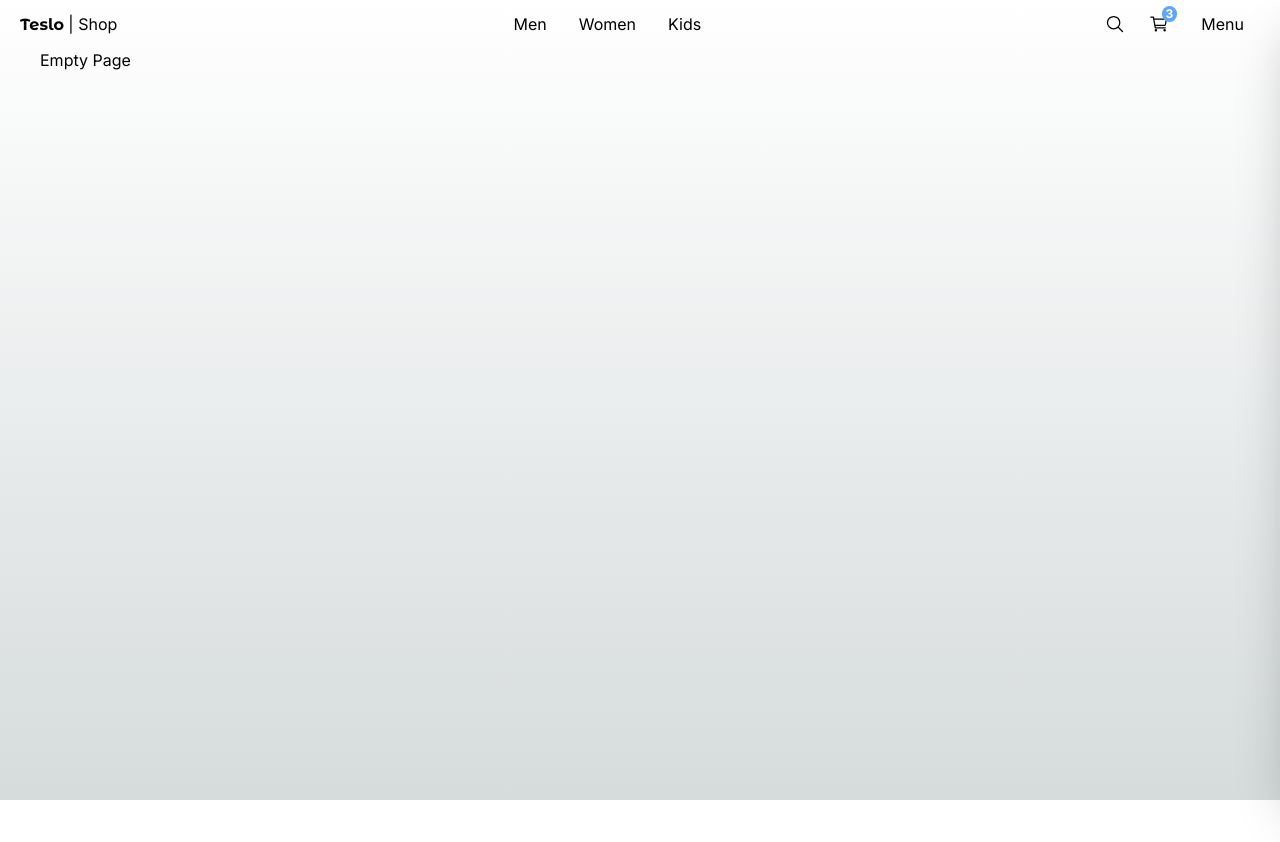
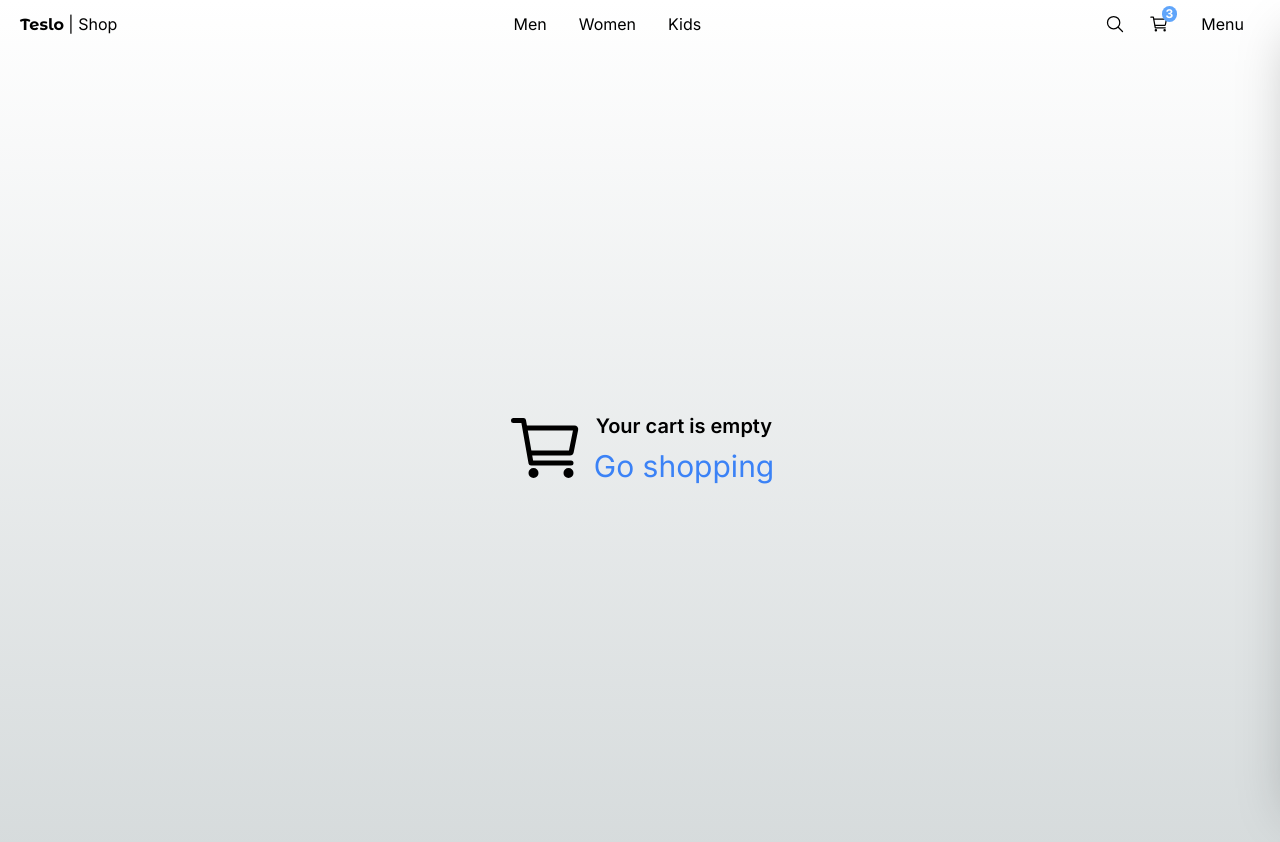
Before and after one commit to Carloslt5/next-course, a Next.js app in the folder 04-teslo-shop/: page /empty in a window 1280 px wide. Shown: the top 842 px of the page. Before the commit the page ends 800 px from the top, so only its background shows below. Built offline with nearby package versions, Linux system fonts and the light colour scheme.

Commit message:
🔨 task: display empty cart page

```diff
--- a/04-teslo-shop/src/app/(shop)/cart/page.tsx
+++ b/04-teslo-shop/src/app/(shop)/cart/page.tsx
@@ -3,10 +3,15 @@ import { Title } from "@/components/ui/Title";
 import { initialData } from "@/seed/seed";
 import Image from "next/image";
 import Link from "next/link";
+import { redirect } from "next/navigation";
 
 const productInCart = [initialData.products[0], initialData.products[1], initialData.products[2]];
 
 export default function CartPage() {
+  if (productInCart.length === 0) {
+    redirect("/empty");
+  }
+
   return (
     <div className="flex justify-center items-center mb-72 px-10 sm:px-1">
       <div className="flex flex-col w-[1400px]">
--- a/04-teslo-shop/src/app/(shop)/empty/page.tsx
+++ b/04-teslo-shop/src/app/(shop)/empty/page.tsx
@@ -1,7 +1,16 @@
+import Link from "next/link";
+import { IoCartOutline } from "react-icons/io5";
+
 export default function EmptyPage() {
   return (
-    <div>
-      <h1>Empty Page</h1>
+    <div className="flex justify-center items-center h-[800px] gap-2">
+      <IoCartOutline size={80} />
+      <div className="flex flex-col items-center gap-2">
+        <h1 className="text-xl font-semibold">Your cart is empty</h1>
+        <Link href={"/"} className="text-blue-500 text-3xl hover:underline">
+          Go shopping
+        </Link>
+      </div>
     </div>
   );
 }
--- a/04-teslo-shop/src/app/(shop)/orders/[id]/page.tsx
+++ b/04-teslo-shop/src/app/(shop)/orders/[id]/page.tsx
@@ -1,4 +1,5 @@
 import { Title } from "@/components/ui/Title";
+import { PAID } from "@/constants/OrderStatus.const";
 import { initialData } from "@/seed/seed";
 import clsx from "clsx";
 import Image from "next/image";
@@ -31,8 +32,8 @@ export default function OrderPage({ params }: OrderPageProps) {
               )}
             >
               <IoCardOutline size={30} />
-              {/* <span>Pending payment</span> */}
-              <span>Paid</span>
+              {/* <span>{ PENDING_PAYMENT}t</span> */}
+              <span>{PAID}</span>
             </div>
 
             {productInCart.map((product) => (
@@ -93,8 +94,8 @@ export default function OrderPage({ params }: OrderPageProps) {
               )}
             >
               <IoCardOutline size={30} />
-              {/* <span>Pending payment</span> */}
-              <span>Paid</span>
+              {/* <span>{ PENDING_PAYMENT}</span> */}
+              <span>{PAID}</span>
             </div>
           </div>
         </div>
--- a/04-teslo-shop/src/app/(shop)/orders/page.tsx
+++ b/04-teslo-shop/src/app/(shop)/orders/page.tsx
@@ -1,4 +1,5 @@
 import { Title } from "@/components/ui/Title";
+import { PAID, PENDING_PAYMENT } from "@/constants/OrderStatus.const";
 import Link from "next/link";
 import { IoCardOutline } from "react-icons/io5";
 
@@ -31,7 +32,7 @@ export default function OrdersPage() {
               <td className="text-sm text-gray-900 font-light px-6 py-4 whitespace-nowrap">Mark</td>
               <td className="flex items-center text-sm  text-gray-900 font-light px-6 py-4 whitespace-nowrap">
                 <IoCardOutline className="text-green-800" />
-                <span className="mx-2 text-green-800">Paid</span>
+                <span className="mx-2 text-green-800">{PAID}</span>
               </td>
               <td className="text-sm text-gray-900 font-light px-6 ">
                 <Link href="/orders/123" className="hover:underline">
@@ -45,7 +46,7 @@ export default function OrdersPage() {
               <td className="text-sm text-gray-900 font-light px-6 py-4 whitespace-nowrap">Mark</td>
               <td className="flex items-center text-sm  text-gray-900 font-light px-6 py-4 whitespace-nowrap">
                 <IoCardOutline className="text-red-800" />
-                <span className="mx-2 text-red-800">Pending payment</span>
+                <span className="mx-2 text-red-800">{PENDING_PAYMENT}</span>
               </td>
               <td className="text-sm text-gray-900 font-light px-6 ">
                 <Link href="/orders/123" className="hover:underline">
--- /dev/null
+++ b/04-teslo-shop/src/constants/OrderStatus.const.ts
@@ -0,0 +1,2 @@
+export const PAID = "Paid";
+export const PENDING_PAYMENT = "Pending payment";
```
